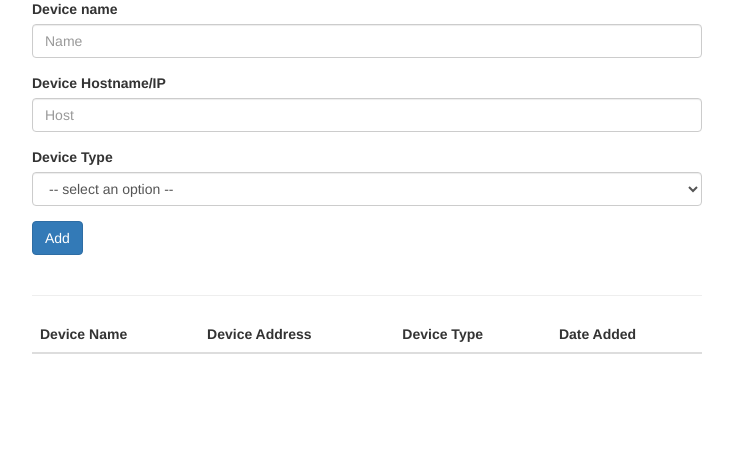
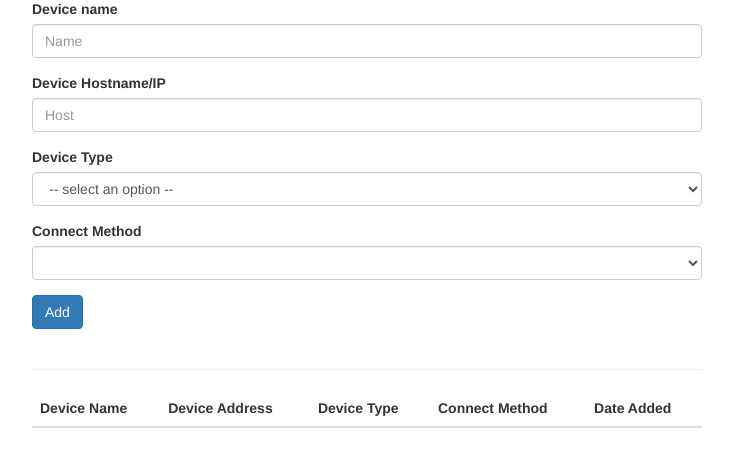
Before and after one commit to jasonbarbee/netferret, a Flask app: page / in a window 1280 px wide. Shown: the part 111-578 px from the top of the page, without its empty margins (273-1006 px from the left). Run offline with Flask 2, Linux system fonts and the light colour scheme; data that the repository does not hold is empty; some libraries are stand-ins or nearby versions.

Commit message:
Add connection method to inventory

```diff
--- a/device_types.yml
+++ /dev/null
@@ -1,4 +0,0 @@
----
-- ios_snmp
-- ios_xe_snmp
-- nx_os_snmp
--- a/web/app.py
+++ b/web/app.py
@@ -11,24 +11,28 @@ db = SQLAlchemy(app)
 
 from models import *
 
-def get_device_type_id_by_name(model, device_type):
-    device_type_id = model.query.filter_by(device_type=device_type).first().id
-    return device_type_id
+# Query for id of a specific data row
+def get_id_by_name(model, **kwargs):
+    result = model.query.filter_by(**kwargs).first().id
+    return result
 
 @app.route('/', methods=['GET', 'POST'])
 def index():
     if request.method == 'POST':
-        device_name = request.form['device_name']
-        device_address = request.form['device_address']
-        device_type_id = get_device_type_id_by_name(DeviceTypes, request.form['device_type'])
-        device = Inventory(device_name, device_address, device_type_id)
+        device_name       = request.form['device_name']
+        device_address    = request.form['device_address']
+        device_type_id    = get_id_by_name(DeviceTypes, device_type=request.form['device_type'])
+        connect_method_id = get_id_by_name(ConnectMethods, connect_method=request.form['connect_method'])
+        device = Inventory(device_name, device_address, device_type_id, connect_method_id)
         db.session.add(device)
         db.session.commit()
         return redirect(url_for('index')) # redirect to prevent POSTDATA error on refresh
 
     devices = Inventory.query.order_by(Inventory.name).all()
     device_types = DeviceTypes.query.order_by(DeviceTypes.device_type.desc()).all()
-    return render_template('index.html', inventory=devices, device_types=device_types)
+    connect_methods = ConnectMethods.query.order_by(ConnectMethods.connect_method.desc()).all()
+    return render_template('index.html', inventory=devices, device_types=device_types,
+                           connect_methods=connect_methods)
 
 if __name__ == '__main__':
     app.run()
--- a/web/device_types.yml
+++ /dev/null
@@ -1,4 +0,0 @@
----
-- IOS
-- IOS_XE
-- NX_OS
--- a/web/templates/index.html
+++ b/web/templates/index.html
@@ -18,14 +18,24 @@
 		<input name="device_address" class="form-control" type="text" placeholder="Host" required>
 	</div>
 	<div class="form-group">
-		<label for="device_address">Device Type</label>
+		<label for="device_type">Device Type</label>
 		<select name="device_type" class="form-control" required>
 		<option disabled selected value> -- select an option -- </option>
-			{% for type in device_types %}
-			<option>{{type.device_type}}</option>
-			{% endfor %}
+		{% for type in device_types %}
+		<option>{{type.device_type}}</option>
+		{% endfor %}
 		</select>
 	</div>
+
+	<div class="form-group">
+		<label for="connect_method">Connect Method</label>
+		<select name="connect_method" class="form-control" required>
+		{% for item in connect_methods %}
+		<option>{{item.connect_method}}</option>
+		{% endfor %}
+		</select>
+	</div>
+
 	<input type="submit" class="btn btn-primary" value="Add">
 </form>
 
@@ -39,6 +49,7 @@
             <th>Device Name</th>
             <th>Device Address</th>
             <th>Device Type</th>
+            <th>Connect Method</th>
             <th>Date Added</th>
         </tr>
     </thead>
@@ -48,6 +59,7 @@
             <th scope="row">{{device.name}}</th>
             <td>{{device.address}}</td>
             <td>{{device.device_type.device_type}}</td>
+            <td>{{device.connect_method.connect_method}}</td>
             <td>{{device.date_added.strftime('%Y-%m-%d')}}</td>
         </tr>
         {% endfor %}
```
Also changed, not shown: web/create_db.py (+8 -4 lines), web/data_defaults.yaml (added, +10 -0 lines), web/models.py (+14 -1 lines), 1 other file.
